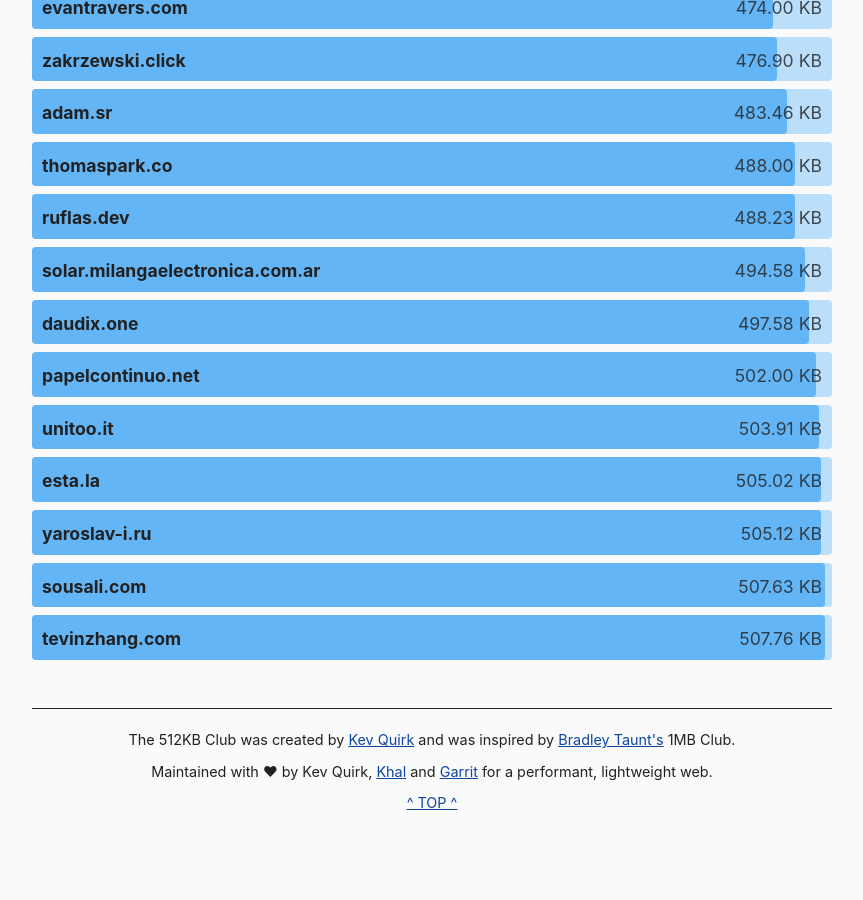
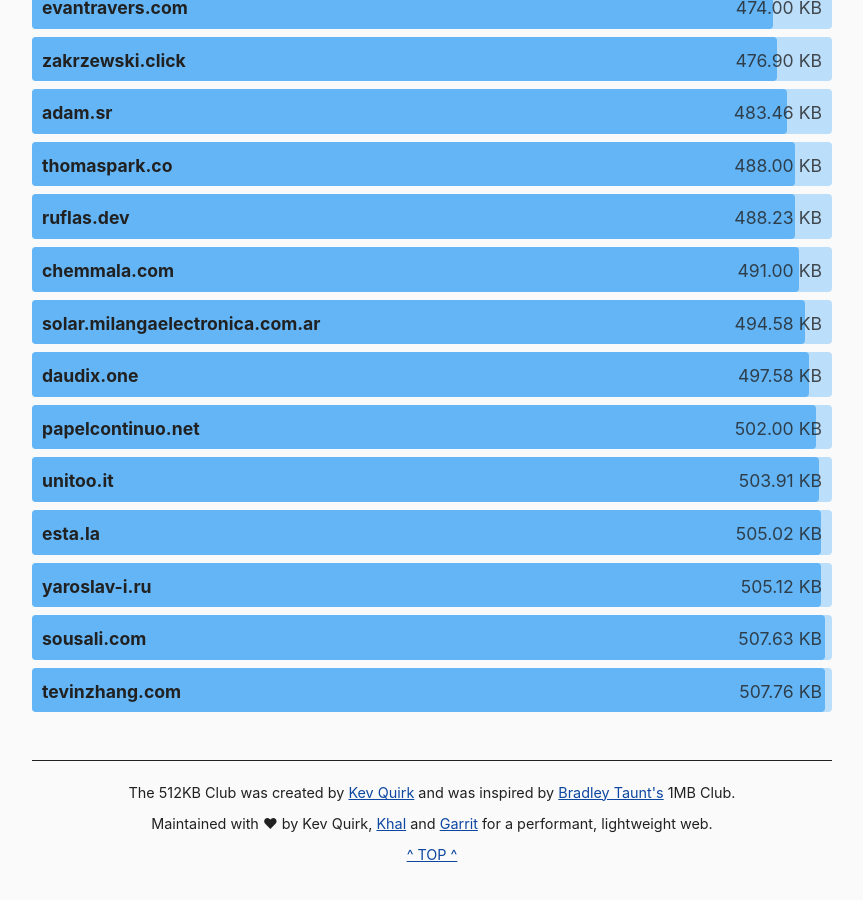
Before and after one commit to kevquirk/512kb.club, a Jekyll site: the page built from index.md, in a window 1280 px wide and 900 px high, scrolled down 45252 px. Shown: the whole window, without its empty margins (208-1071 px from the left). Built offline with Jekyll 4.4.1, drawn with Linux system fonts in a browser that asks for light colours; before the commit the page ends 46127 px from its top, so only the background shows below that.

Commit message:
Update sites.yml

```diff
--- a/_data/sites.yml
+++ b/_data/sites.yml
@@ -4217,3 +4217,8 @@
   url: https://zwieratko.sk/
   size: 30.94
   last_checked: 2025-05-18
+
+- domain: chemmala.com
+  url: https://george.chemmala.com/
+  size: 491
+  last_checked: 2025-07-19
```
